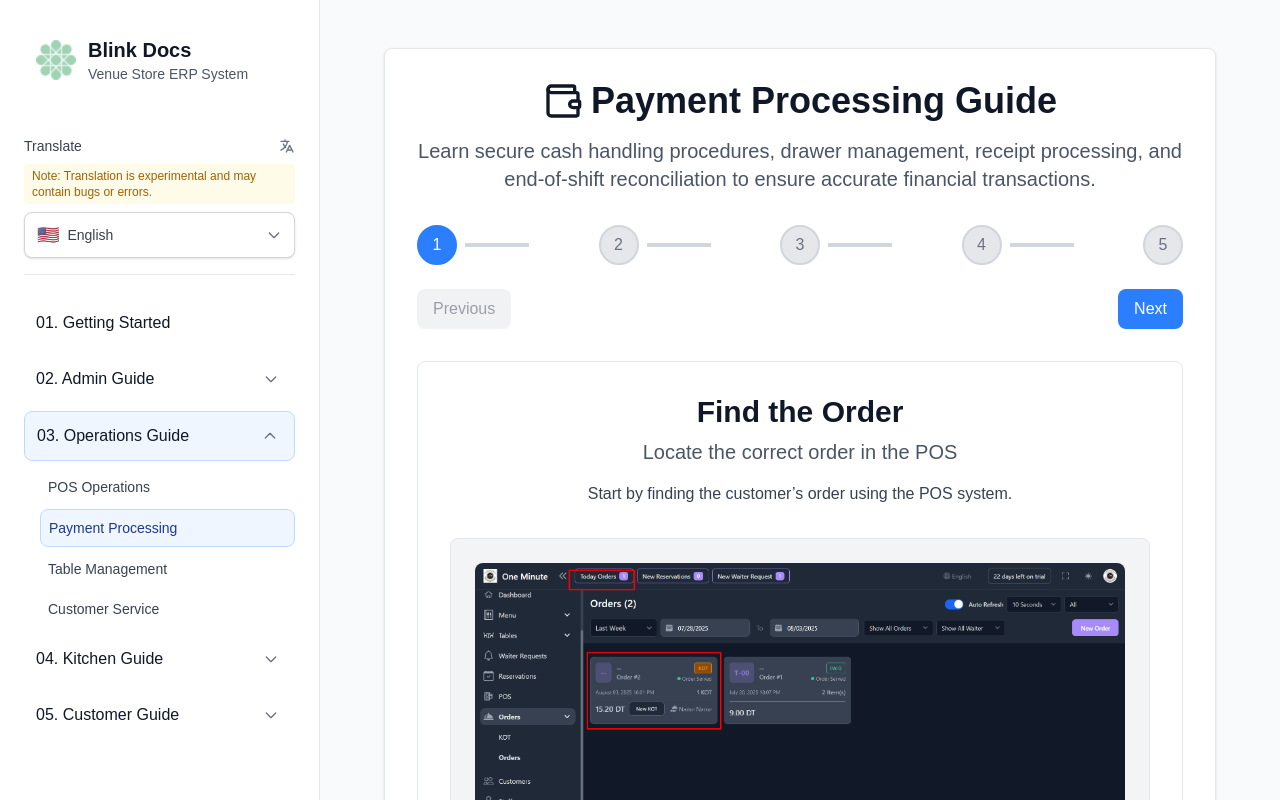
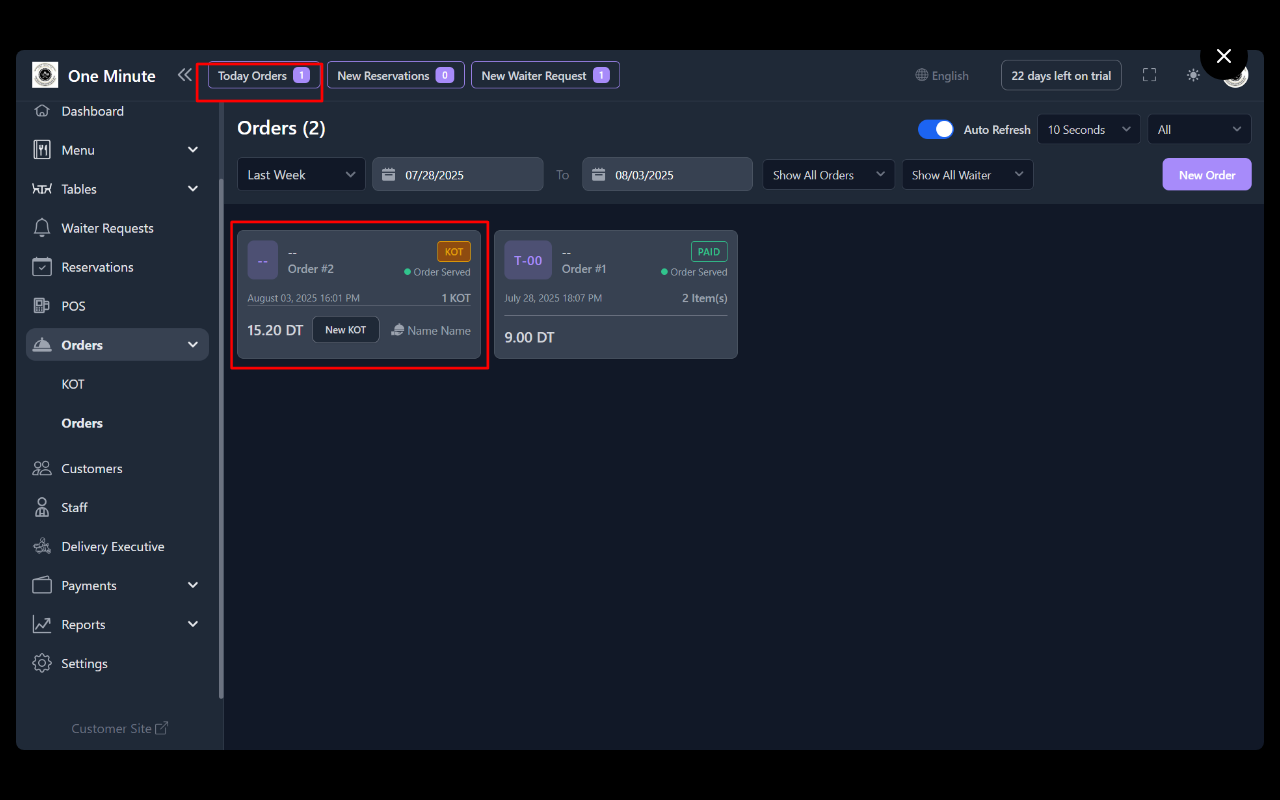
Before and after one commit to Nadhirrezig/Blink-Docs, a Next.js app: page /operations/payment-processing in a window 1280 px wide. Both pictures are taken after a click on the element 800 px from the left and 745 px from the top of the page. Shown: the top 800 px of the page. Built offline with nearby package versions, Linux system fonts and the light colour scheme.

Commit message:
bug with carousel images fixed

```diff
--- a/src/app/operations/page.tsx
+++ b/src/app/operations/page.tsx
@@ -155,28 +155,28 @@ export default function OperationsGuide() {
             <div className="bg-white dark:bg-gray-800 rounded-lg p-4 border border-gray-200 dark:border-gray-700">
               <div className="flex items-center mb-2">
                 <BookOpen className="w-5 h-5 text-blue-500 mr-2" />
-                <h3 className="font-semibold text-gray-900 dark:text-white">Quick Reference</h3>
+                <h3 className="font-semibold text-gray-900 dark:text-white">Quick Start</h3>
               </div>
               <p className="text-sm text-gray-600 dark:text-gray-400">
-                [PLACEHOLDER] Printable cheat sheets and quick reference guides
+                For best results, follow this practical guide. It includes everything you need to handle operations with confidence.
               </p>
             </div>
             <div className="bg-white dark:bg-gray-800 rounded-lg p-4 border border-gray-200 dark:border-gray-700">
               <div className="flex items-center mb-2">
                 <Phone className="w-5 h-5 text-red-500 mr-2" />
-                <h3 className="font-semibold text-gray-900 dark:text-white">Emergency Contacts</h3>
+                <h3 className="font-semibold text-gray-900 dark:text-white">Support & Escalation</h3>
               </div>
               <p className="text-sm text-gray-600 dark:text-gray-400">
-                [PLACEHOLDER] Important numbers and escalation procedures
+                Our team is always ready to support you. If you need help, don’t hesitate to reach out.
               </p>
             </div>
             <div className="bg-white dark:bg-gray-800 rounded-lg p-4 border border-gray-200 dark:border-gray-700">
               <div className="flex items-center mb-2">
                 <ClipboardList className="w-5 h-5 text-green-500 mr-2" />
-                <h3 className="font-semibold text-gray-900 dark:text-white">Training Checklist</h3>
+                <h3 className="font-semibold text-gray-900 dark:text-white">Operations Walkthrough</h3>
               </div>
               <p className="text-sm text-gray-600 dark:text-gray-400">
-                [PLACEHOLDER] Track your progress through all operation modules
+                Explore the logic, tools, and sequence behind Blink’s operational flow.
               </p>
             </div>
           </div>
--- a/src/components/ScreenshotCarousel.tsx
+++ b/src/components/ScreenshotCarousel.tsx
@@ -40,6 +40,28 @@ export function ScreenshotCarousel({ screenshots }: ScreenshotCarouselProps) {
     setIsModalOpen(false);
   }, []);
 
+  // Cleanup effect to close modal when component unmounts
+  useEffect(() => {
+    return () => {
+      if (isModalOpen) {
+        setIsModalOpen(false);
+      }
+    };
+  }, [isModalOpen]);
+
+  // Prevent body scroll when modal is open
+  useEffect(() => {
+    if (isModalOpen) {
+      document.body.style.overflow = 'hidden';
+    } else {
+      document.body.style.overflow = 'unset';
+    }
+
+    return () => {
+      document.body.style.overflow = 'unset';
+    };
+  }, [isModalOpen]);
+
   const nextModalImage = useCallback(() => {
     setModalImageIndex((prev) => (prev + 1) % screenshots.length);
   }, [screenshots.length]);
@@ -48,13 +70,15 @@ export function ScreenshotCarousel({ screenshots }: ScreenshotCarouselProps) {
     setModalImageIndex((prev) => (prev - 1 + screenshots.length) % screenshots.length);
   }, [screenshots.length]);
 
-  // Keyboard navigation
+  // klavier
   useEffect(() => {
     const handleKeyDown = (event: KeyboardEvent) => {
+      // Only handle keyboard
       if (isModalOpen) {
         switch (event.key) {
           case 'Escape':
             event.preventDefault();
+            event.stopPropagation(); // Prevent
             closeModal();
             break;
           case 'ArrowLeft':
@@ -71,6 +95,7 @@ export function ScreenshotCarousel({ screenshots }: ScreenshotCarouselProps) {
             break;
         }
       } else if (screenshots.length > 1) {
+        // Only handle carousel navigation if modal is not open
         switch (event.key) {
           case 'ArrowLeft':
             event.preventDefault();
@@ -92,7 +117,7 @@ export function ScreenshotCarousel({ screenshots }: ScreenshotCarouselProps) {
     return (
       <div className="bg-gray-100 dark:bg-gray-800 border-2 border-dashed border-gray-300 dark:border-gray-600 rounded-lg p-8 text-center">
         <p className="text-gray-500 dark:text-gray-400 text-sm md:text-base">
-          Add screenshots here to show the process
+          No screenshots for this carousel Yet..
         </p>
       </div>
     );
@@ -100,6 +125,7 @@ export function ScreenshotCarousel({ screenshots }: ScreenshotCarouselProps) {
 
   if (screenshots.length === 1) {
     return (
+      <>
         <div className="space-y-4">
           <div className="bg-gray-100 dark:bg-gray-800 border border-gray-200 dark:border-gray-700 rounded-lg p-4 md:p-6">
             <div
@@ -116,6 +142,43 @@ export function ScreenshotCarousel({ screenshots }: ScreenshotCarouselProps) {
             </div>
           </div>
         </div>
+
+        {/* Modal for single image */}
+        {isModalOpen && (
+          <div
+            className="fixed inset-0 bg-black bg-opacity-90 flex items-center justify-center z-[60] p-4 modal-backdrop"
+            onClick={closeModal}
+          >
+            <div className="relative max-w-7xl max-h-full w-full h-full flex items-center justify-center">
+              {/* Close Button */}
+              <button
+                onClick={closeModal}
+                className="absolute top-4 right-4 z-10 bg-black bg-opacity-50 text-white p-3 rounded-full hover:bg-opacity-75 hover:scale-110 transition-all duration-200 modal-controls"
+                aria-label="Close modal"
+              >
+                <svg className="w-6 h-6" fill="none" stroke="currentColor" viewBox="0 0 24 24">
+                  <path strokeLinecap="round" strokeLinejoin="round" strokeWidth={2} d="M6 18L18 6M6 6l12 12" />
+                </svg>
+              </button>
+
+              {/* Modal Image */}
+              <div
+                className="relative max-w-full max-h-full modal-content"
+                onClick={(e) => e.stopPropagation()}
+              >
+                <Image
+                  src={screenshots[0].src}
+                  alt={screenshots[0].alt}
+                  width={1200}
+                  height={800}
+                  className="max-w-full max-h-[90vh] w-auto h-auto object-contain rounded-lg shadow-2xl"
+                  priority
+                />
+              </div>
+            </div>
+          </div>
+        )}
+      </>
     );
   }
 
@@ -195,7 +258,7 @@ export function ScreenshotCarousel({ screenshots }: ScreenshotCarouselProps) {
       {/* Modal/Lightbox */}
       {isModalOpen && (
         <div
-          className="fixed inset-0 bg-black bg-opacity-90 flex items-center justify-center z-50 p-4 modal-backdrop"
+          className="fixed inset-0 bg-black bg-opacity-90 flex items-center justify-center z-[60] p-4 modal-backdrop"
           onClick={closeModal}
         >
           <div className="relative max-w-7xl max-h-full w-full h-full flex items-center justify-center">
```
Lines whose indentation alone changed are shown as unchanged.
